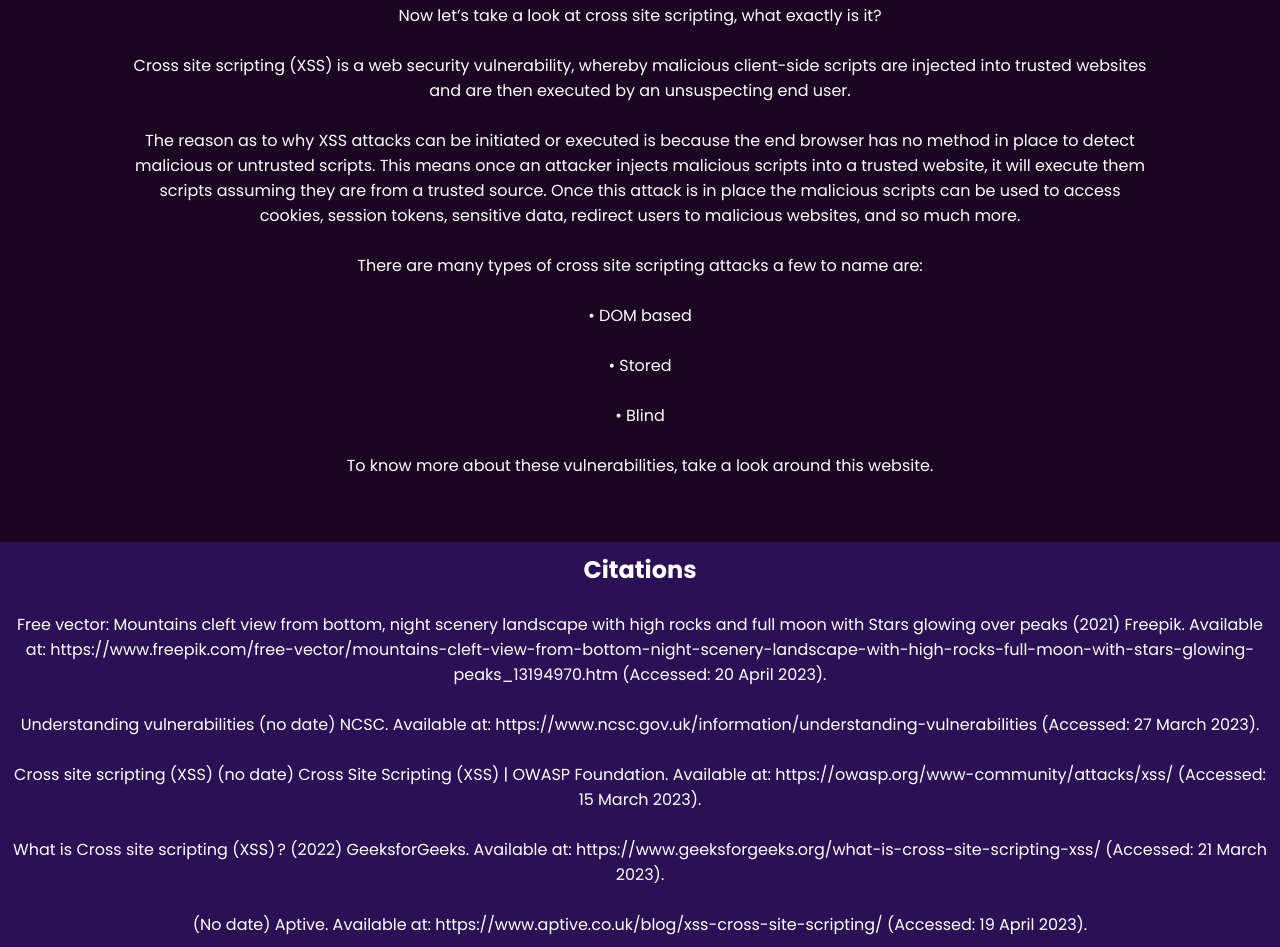
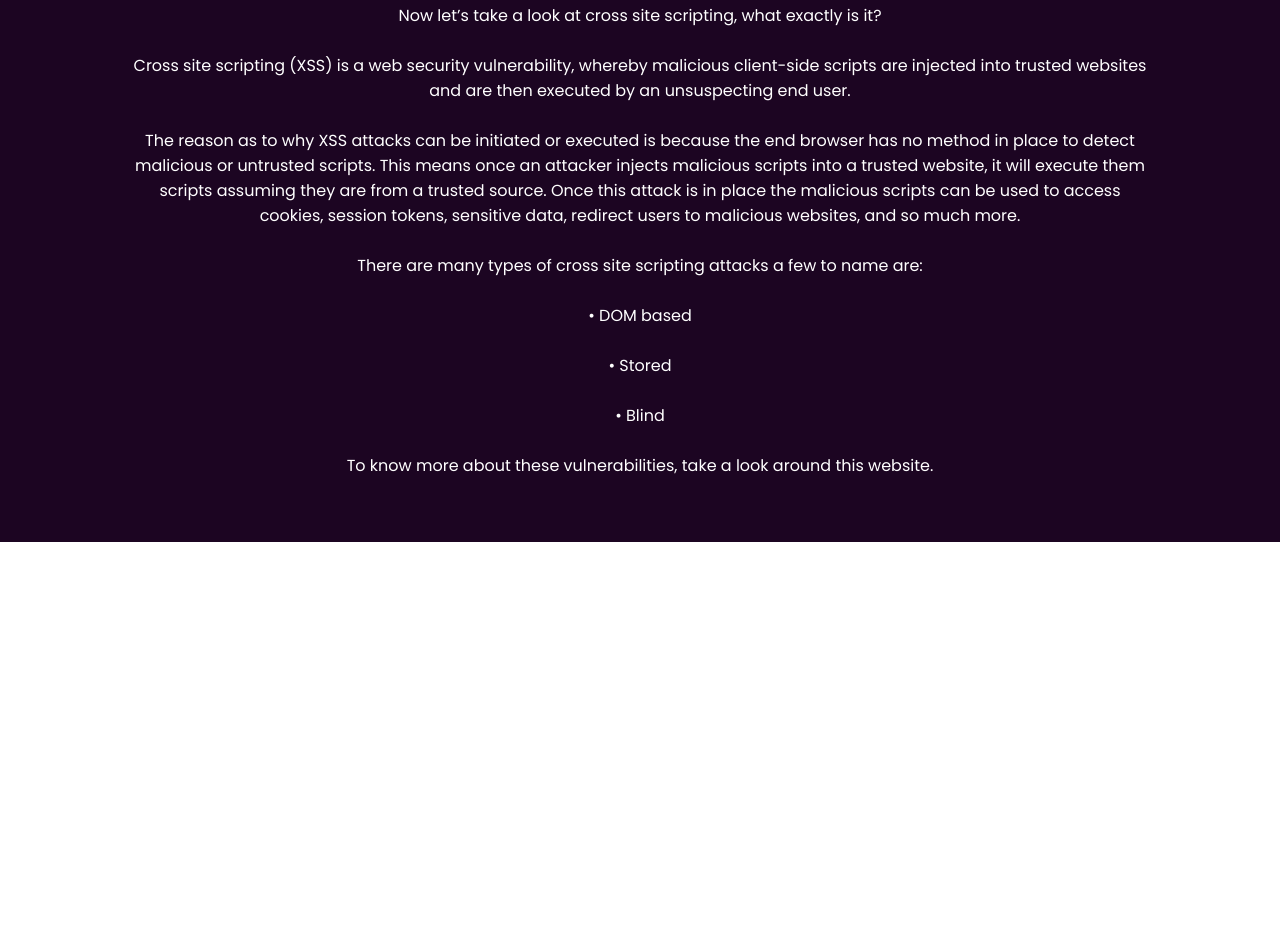
Before and after one commit to Shaswar1122/XSS, a plain HTML site: page index.html in a window 1280 px wide. Shown: the part 1376-2323 px from the top of the page. After the commit the page ends 1918 px from the top, so only its background shows below. Drawn offline with Linux system fonts and the light colour scheme.

Commit message:
Add files via upload

```diff
--- a/index.html
+++ b/index.html
@@ -63,19 +63,6 @@
 
     </div>
 
-    <footer>
-        <h2>Citations</h2>
-        <br>
-        <p>Free vector: Mountains cleft view from bottom, night scenery landscape with high rocks and full moon with Stars glowing over peaks (2021) Freepik. Available at: https://www.freepik.com/free-vector/mountains-cleft-view-from-bottom-night-scenery-landscape-with-high-rocks-full-moon-with-stars-glowing-peaks_13194970.htm (Accessed: 20 April 2023).</p>
-        <br>
-        <p>Understanding vulnerabilities (no date) NCSC. Available at: https://www.ncsc.gov.uk/information/understanding-vulnerabilities (Accessed: 27 March 2023).</p>
-        <br>
-        <p>Cross site scripting (XSS) (no date) Cross Site Scripting (XSS) | OWASP Foundation. Available at: https://owasp.org/www-community/attacks/xss/ (Accessed: 15 March 2023). </p>
-        <br>
-        <p>What is Cross site scripting (XSS) ? (2022) GeeksforGeeks. Available at: https://www.geeksforgeeks.org/what-is-cross-site-scripting-xss/ (Accessed: 21 March 2023).</p>
-        <br>
-        <p>(No date) Aptive. Available at: https://www.aptive.co.uk/blog/xss-cross-site-scripting/ (Accessed: 19 April 2023). </p>
-    </footer>
 
     <script src="script.js"></script>
 
```
Also changed, not shown: DOM.html (+0 -14 lines), blind.html (+0 -10 lines), stored.html (+0 -9 lines).
